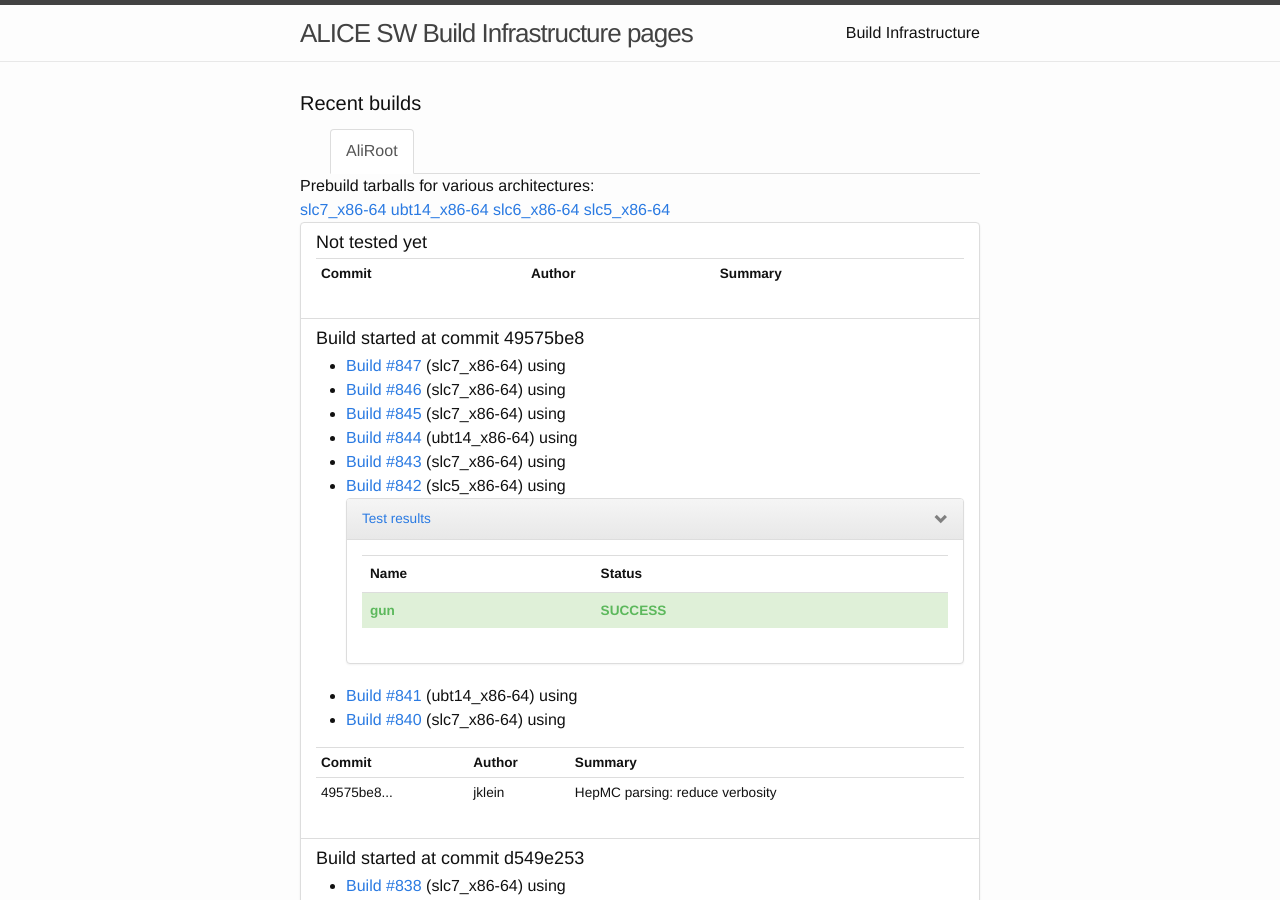
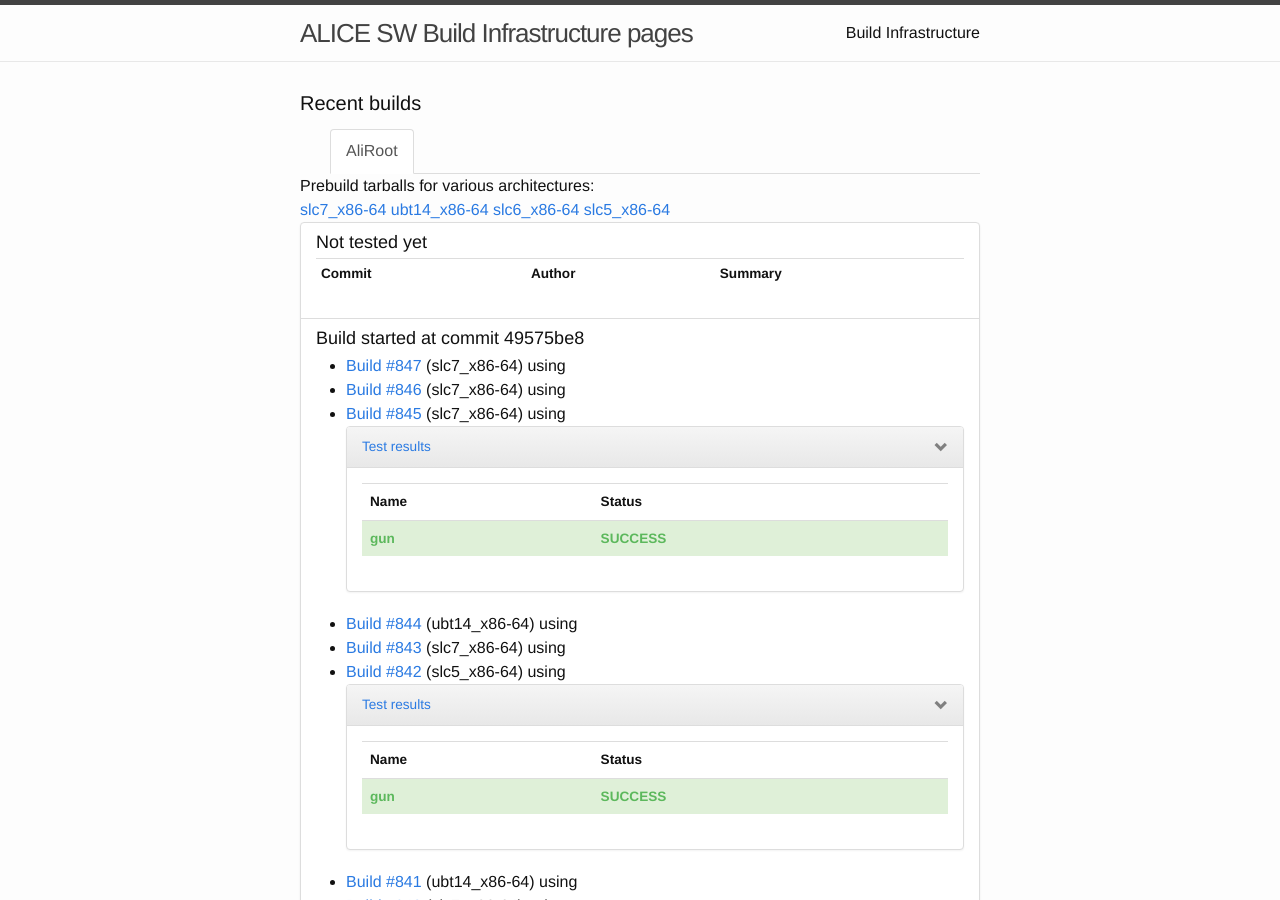
Before and after one commit to alisw/alisw.github.io, a Jekyll site: the page built from index.html, in a window 1280 px wide and 900 px high. Built offline with Jekyll 4.4.1, drawn with Linux system fonts in a browser that asks for light colours; nearby versions of some CDN libraries.

Commit message:
Updated results.

```diff
--- a/_data/tests_status.json
+++ b/_data/tests_status.json
@@ -505,6 +505,18 @@
             }
           } ]
         }
+      }, {
+        "key" : "845",
+        "by_name" : {
+          "buckets" : [ {
+            "key" : "gun",
+            "status" : {
+              "buckets" : [ {
+                "key" : "SUCCESS"
+              } ]
+            }
+          } ]
+        }
       } ]
     }
   }
```
